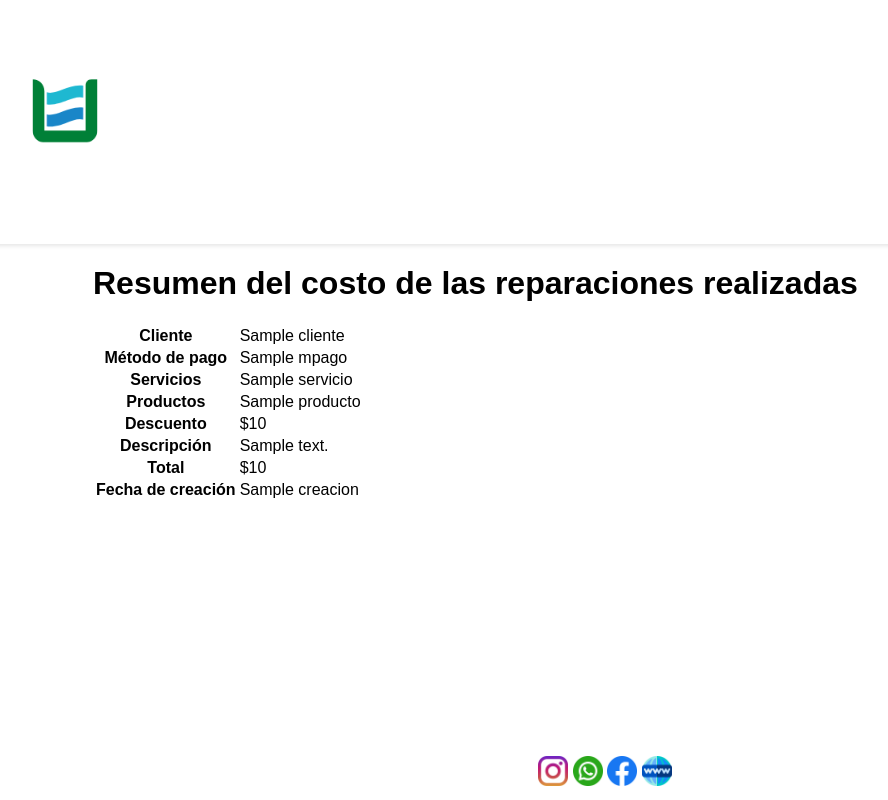
After one commit to Bernah2o/dh2o, a Django app: template authApp/templates/factura.html in a window 1280 px wide. The commit adds this page. Shown: the whole page, without its empty margins (35-923 px from the left). Run offline with Django 4.2, Linux system fonts and the light colour scheme; the template is opened without the code that fills it: most values are stand-ins (such as "Sample title", 1, 10 or a date in 2020); some libraries are stand-ins or nearby versions.

Commit message:
se ajusta factura y orden de trabajo y se implementa base.html

```diff
--- a/authApp/models/mpago.py
+++ b/authApp/models/mpago.py
@@ -2,7 +2,6 @@ from django.db import models
 
 
 class Mpago(models.Model):
-    id_mpago = models.AutoField(primary_key=True)
     nombre = models.CharField(max_length=50)
 
     def __str__(self):
--- a/authApp/models/producto.py
+++ b/authApp/models/producto.py
@@ -2,7 +2,6 @@ from django.db import models
 
 
 class Producto(models.Model):
-    id_producto = models.AutoField(primary_key=True)
     nombre = models.CharField(max_length=50)
     descripcion = models.TextField(max_length=200, blank=True)
     precio = models.DecimalField(max_digits=10, decimal_places=2)
--- a/authApp/models/reporte.py
+++ b/authApp/models/reporte.py
@@ -10,7 +10,6 @@ from authApp.models.ordendetrabajo import OrdenDeTrabajo
 
 
 class Reporte(models.Model):
-    id_reporte = models.AutoField(primary_key=True)
     orden_de_trabajo = models.ForeignKey(OrdenDeTrabajo, on_delete=models.CASCADE)
     fecha = models.DateField()
     imagen_antes_lavado_1 = models.ImageField(upload_to="reportes/", null=True)
--- a/authApp/models/servicios.py
+++ b/authApp/models/servicios.py
@@ -2,7 +2,6 @@ from django.db import models
 
 
 class Servicio(models.Model):
-    id_servicio = models.AutoField(primary_key=True)
     nombre = models.CharField(max_length=100)
     precio = models.DecimalField(max_digits=10, decimal_places=2)
 
--- /dev/null
+++ b/authApp/static/CSS/base.css
@@ -0,0 +1,62 @@
+/* Estilos generales */
+
+body {
+  font-family: Arial, sans-serif; /* Fuente predeterminada */
+  margin: 0; /* Eliminar márgenes predeterminados */
+  padding: 0; /* Eliminar relleno predeterminado */
+}
+
+.container {
+  width: 80%; /* Ancho del contenedor principal */
+  margin: auto; /* Centrar el contenedor en la página */
+}
+
+/* Estilos para el encabezado */
+
+header {
+  background-color: #ffffff; /* Color de fondo */
+  padding: 20px 0; /* Espaciado interno */
+  box-shadow: 0 2px 4px rgba(0, 0, 0, 0.1); /* Sombra ligera */
+}
+
+.logo {
+  max-width: 200px; /* Tamaño máximo del logo */
+}
+
+/* Estilos para el pie de página */
+
+/* Estilos para el footer */
+footer {
+  background-color: transparent; /* Fondo transparente */
+  color: #ffffff; /* Color del texto */
+  padding: 20px 0; /* Espaciado interno */
+  display: flex; /* Mostrar elementos en línea */
+  justify-content: center; /* Centrar horizontalmente */
+  align-items: center; /* Centrar verticalmente */
+}
+
+/* Estilos para la sección de redes sociales */
+.redes-sociales {
+  text-align: center;
+  margin-top: 20px; /* Ajusta este valor según tus necesidades */
+  position: fixed; /* Fija la sección en la parte inferior de la página */
+  bottom: 0; /* Alinea la sección en la parte inferior */
+  left: 0;
+  right: 0;
+  padding: 10px; /* Espaciado interno del pie de página */
+}
+
+.enlace-red-social {
+  margin: 5 20px;
+  text-decoration: none;
+}
+
+.logo-red-social {
+  width: 30px; /* para cambiar el tamaño del logo */
+  height: auto;
+}
+
+.redes-sociales h2 {
+  font-size: 12px;
+  margin-bottom: 10px;
+}
--- a/authApp/templates/base.html
+++ b/authApp/templates/base.html
@@ -1,31 +1,64 @@
-<!-- base.html -->
+{% load static %}
+
 <!DOCTYPE html>
 <html lang="en">
   <head>
-    <meta charset="utf-8" />
-    <meta name="viewport" content="width=device-width, initial-scale=1" />
-    <title>{% block title %}Mi Aplicación{% endblock %}</title>
-    <link
-      href="https://cdn.jsdelivr.net/npm/bootstrap@5.3.1/dist/css/bootstrap.min.css"
-      rel="stylesheet"
-      integrity="sha384-4bw+/aepP/YC94hEpVNVgiZdgIC5+VKNBQNGCHeKRQN+PtmoHDEXuppvnDJzQIu9"
-      crossorigin="anonymous"
-    />
-    <!-- Otros archivos de estilo -->
+    <meta charset="UTF-8" />
+    <meta http-equiv="X-UA-Compatible" content="IE=edge" />
+    <meta name="viewport" content="width=device-width, initial-scale=1.0" />
+    <title>{% block title %}DH2OCOL{% endblock %}</title>
+    <!-- Agrega más metadatos si son necesarios -->
+    <link rel="stylesheet" href="{% static 'css/base.css' %}" />
   </head>
   <body>
-    {% block content %}{% endblock %}
+    <header>
+      <img src="{% static 'img/logo2.png' %}" alt="Logo" class="logo" />
+      <!-- Puedes agregar más contenido al encabezado si es necesario -->
+    </header>
 
-    <script
-      src="https://cdn.jsdelivr.net/npm/@popperjs/core@2.11.8/dist/umd/popper.min.js"
-      integrity="sha384-I7E8VVD/ismYTF4hNIPjVp/Zjvgyol6VFvRkX/vR+Vc4jQkC+hVqc2pM8ODewa9r"
-      crossorigin="anonymous"
-    ></script>
-    <script
-      src="https://cdn.jsdelivr.net/npm/bootstrap@5.3.1/dist/js/bootstrap.bundle.min.js"
-      integrity="sha384-HwwvtgBNo3bZJJLYd8oVXjrBZt8cqVSpeBNS5n7C8IVInixGAoxmnlMuBnhbgrkm"
-      crossorigin="anonymous"
-    ></script>
-    <!-- Otros archivos de script -->
+    <div class="container">{% block content %} {% endblock %}</div>
+
+    <footer>
+      <div class="footer-content">
+        <div class="redes-sociales">
+          <!--<h2>Síguenos en nuestras redes sociales</h2>-->
+          <a
+            href="https://www.instagram.com/dh2ocol/"
+            class="enlace-red-social"
+          >
+            <img
+              src="{% static 'img/instagram-icon.png' %}"
+              alt="Instagram"
+              class="logo-red-social"
+            />
+          </a>
+          <a href="https://wa.me/3157484662" class="enlace-red-social">
+            <img
+              src="{% static 'img/icon-whatsapp.png' %}"
+              alt="WhatsApp"
+              class="logo-red-social"
+            />
+          </a>
+          <a href="https://www.facebook.com/dh2ocol/" class="enlace-red-social">
+            <img
+              src="{% static 'img/facebook-icon.png' %}"
+              alt="Facebook"
+              class="logo-red-social"
+            />
+          </a>
+          <a href="https://dh2o.com.co/" class="enlace-red-social">
+            <img
+              src="{% static 'img/web-icon.png' %}"
+              alt="Web"
+              class="logo-red-social"
+            />
+          </a>
+          <!-- Puedes agregar más redes sociales si es necesario -->
+        </div>
+      </div>
+    </footer>
+
+    <script src="{% static 'bootstrap/js/bootstrap.bundle.min.js' %}"></script>
+    <!-- Asegúrate de incluir los scripts necesarios -->
   </body>
 </html>
--- /dev/null
+++ b/authApp/templates/factura.html
@@ -0,0 +1,54 @@
+{% extends 'base.html' %}
+{% load static %}
+
+{% block title %}Factura{% endblock %}
+
+{% block content %}
+<div class="factura-container">
+  <div class="factura-card">
+    <h1 class="factura-title">Resumen del costo de las reparaciones realizadas</h1>
+    <table class="factura-table">
+      <tr>
+        <th>Cliente</th>
+        <td>{{ factura.cliente }}</td>
+      </tr>
+      <tr>
+        <th>Método de pago</th>
+        <td>{{ factura.mpago }}</td>
+      </tr>
+      <tr>
+        <th>Servicios</th>
+        <td>
+          {% for servicio_en_orden in factura.orden_de_trabajo.servicioenorden_set.all %}
+          {{ servicio_en_orden.servicio.nombre }}<br />
+          {% endfor %}
+        </td>
+      </tr>
+      <tr>
+        <th>Productos</th>
+        <td>
+          {% for servicio_en_orden in factura.orden_de_trabajo.servicioenorden_set.all %}
+          {{ servicio_en_orden.producto.nombre }}<br />
+          {% endfor %}
+        </td>
+      </tr>
+      <tr>
+        <th>Descuento</th>
+        <td>${{ factura.descuento|floatformat:0 }}</td>
+      </tr>
+      <tr>
+        <th>Descripción</th>
+        <td>{{ factura.descripcion }}</td>
+      </tr>
+      <tr>
+        <th>Total</th>
+        <td>${{ factura.total|floatformat:0 }}</td>
+      </tr>
+      <tr>
+        <th>Fecha de creación</th>
+        <td>{{ factura.creacion }}</td>
+      </tr>
+    </table>
+  </div>
+</div>
+{% endblock %}
--- a/authApp/views/facturaViewSet.py
+++ b/authApp/views/facturaViewSet.py
@@ -63,7 +63,7 @@ class FacturaViewSet(viewsets.ModelViewSet):
         context = {"factura": factura}
 
         # Renderizar el HTML a partir de la plantilla
-        html_string = render_to_string("factura_template.html", context)
+        html_string = render_to_string("factura.html", context)
 
         # Crear una instancia de HTML a partir de una cadena de texto
         html_obj = HTML(string=html_string, base_url=request.build_absolute_uri())
```
Also changed, not shown: authApp/admin.py (+10 -14 lines), authApp/models/factura.py (+25 -5 lines), authApp/models/ordendetrabajo.py (+20 -14 lines), authApp/templates/factura_template.html (deleted, +0 -72 lines), authApp/migrations/0001_initial.py, authApp/migrations/0002_ordendetrabajo_servicios_en_orden.py (deleted).
